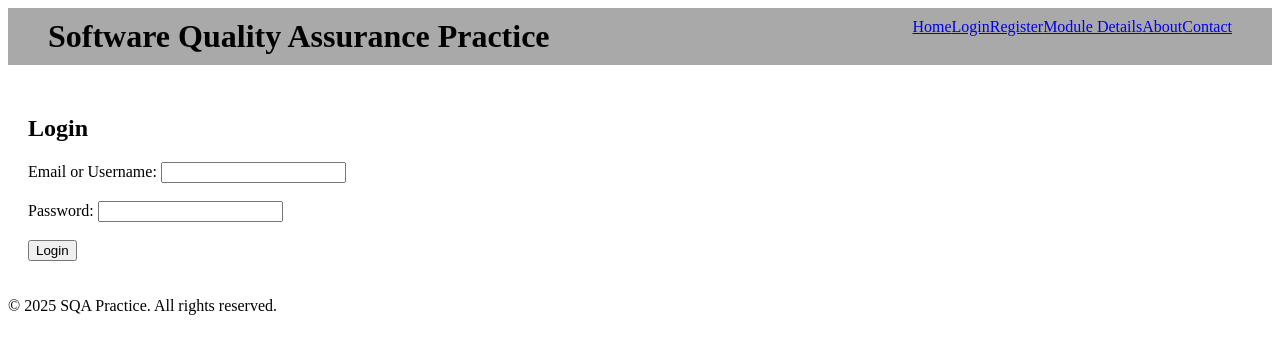
After one commit to JackScoble/sqa_practice, a Flask app: page /login in a window 1280 px wide. The commit adds this page. Shown: the top 354 px of the page. Run offline with Flask 3, Linux system fonts and the light colour scheme.

Commit message:
add login

```diff
--- a/routes.py
+++ b/routes.py
@@ -14,16 +14,27 @@ def index(username=None):
 def module_details():
     return render_template("module_details.html")
 
+@app.route("/login", methods=["GET", "POST"])
+def login():
+    if request.method == "POST":
+        email_or_username = request.form["email_or_username"]
+        password = request.form["password"]
+        for account in accounts:
+            if (account["username"] == email_or_username or account["email"] == email_or_username) and account["password"] == password:
+                return redirect(url_for("index", username=account["username"]))
+        return "Invalid credentials. Please try again."
+    return render_template("login.html")
+
 @app.route("/register", methods=["GET", "POST"])
 def register():
-    if app.request.method == "POST":
-        username = app.request.form["username"]
-        email = app.request.form["email"]
-        password = app.request.form["password"]
+    if request.method == "POST":
+        username = request.form["username"]
+        email = request.form["email"]
+        password = request.form["password"]
         if any(acc["username"] == username for acc in accounts):
             return "Username already exists. Please choose a different one."
         accounts.append({"username": username, "email": email, "password": password})
-        return render_template("index.html", username=username)
+        return redirect(url_for("index", username=username))
     return render_template("register.html")
 
 @app.route("/contact")
--- a/templates/base.html
+++ b/templates/base.html
@@ -11,6 +11,7 @@
         <h1>Software Quality Assurance Practice</h1>
         <ul>
             <li><a href="/">Home</a></li>
+            <li><a href="/login">Login</a></li>
             <li><a href="/register">Register</a></li>
             <li><a href="/module-details">Module Details</a></li>
             <li><a href="/about">About</a></li>
--- /dev/null
+++ b/templates/login.html
@@ -0,0 +1,14 @@
+{% extends "base.html" %}
+
+{% block main %}
+    <section>
+        <h1>Login</h1>
+        <form method="post" action="/login">
+            <label for="email_or_username">Email or Username:</label>
+            <input type="text" id="email_or_username" name="email_or_username" required><br><br>
+            <label for="password">Password:</label>
+            <input type="password" id="password" name="password" required><br><br>
+            <input type="submit" value="Login">
+        </form>
+    </section>
+{% endblock %}
```
